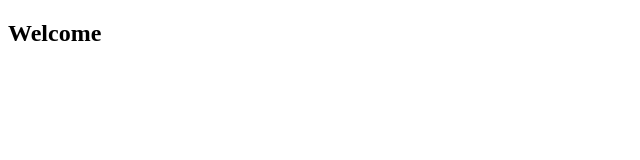
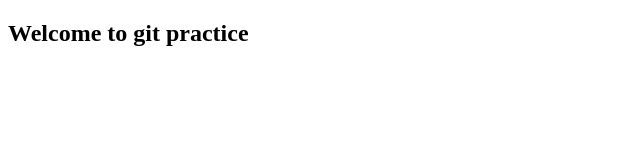
Before and after one commit to SsnekaSekar/GitPRPractice, a plain HTML site: page index.html in a window 1280 px wide. Shown: the whole page, without its empty margins (0-640 px from the left). Drawn offline with Linux system fonts and the light colour scheme.

Commit message:
update content

```diff
--- a/index.html
+++ b/index.html
@@ -8,7 +8,7 @@
 </head>
 
 <body>
-    <h2>Welcome</h2>
+    <h2>Welcome to git practice</h2>
 </body>
 
 </html>
```
